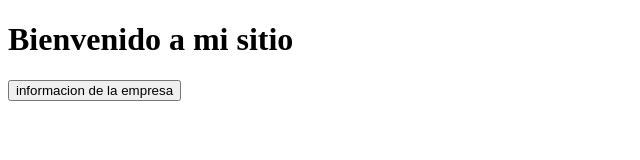
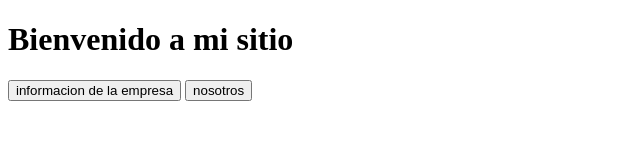
Before and after one commit to Vietnam1975/proyecto-prueba-312, a plain HTML site: page index.html in a window 1280 px wide. Shown: the whole page, without its empty margins (0-640 px from the left). Drawn offline with Linux system fonts and the light colour scheme.

Commit message:
agregar un botonq nos lleve a nosotrios.html

```diff
--- a/index.html
+++ b/index.html
@@ -8,5 +8,8 @@
 <body>
     <h1>Bienvenido a mi sitio</h1>
     <button>informacion de la empresa</button>
+    <a href="nosotros.html">
+        <button>nosotros</button>
+    </a>
 </body>
 </html>
```
